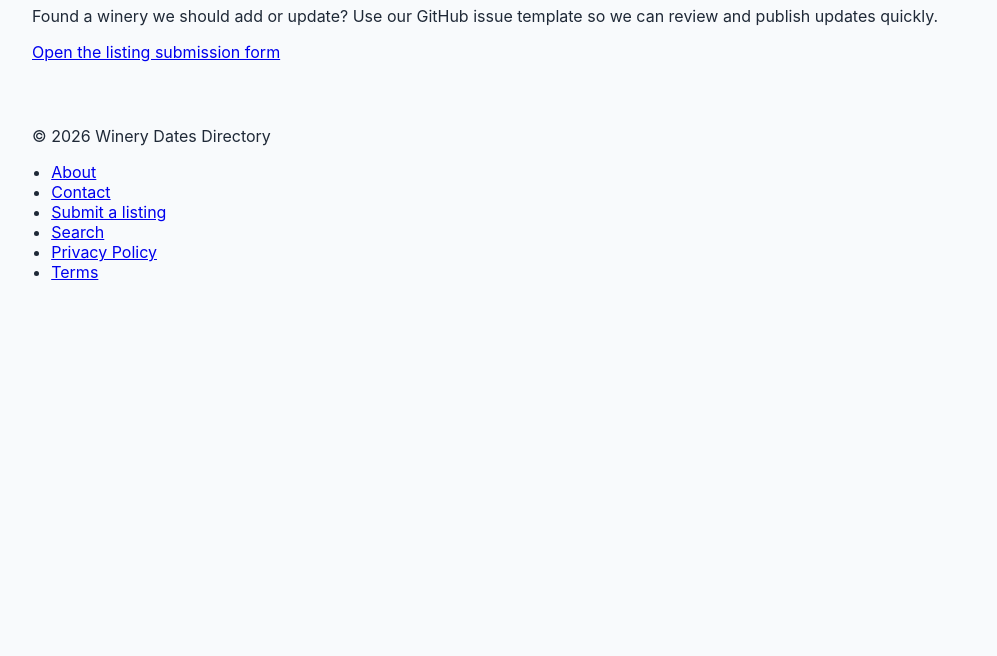
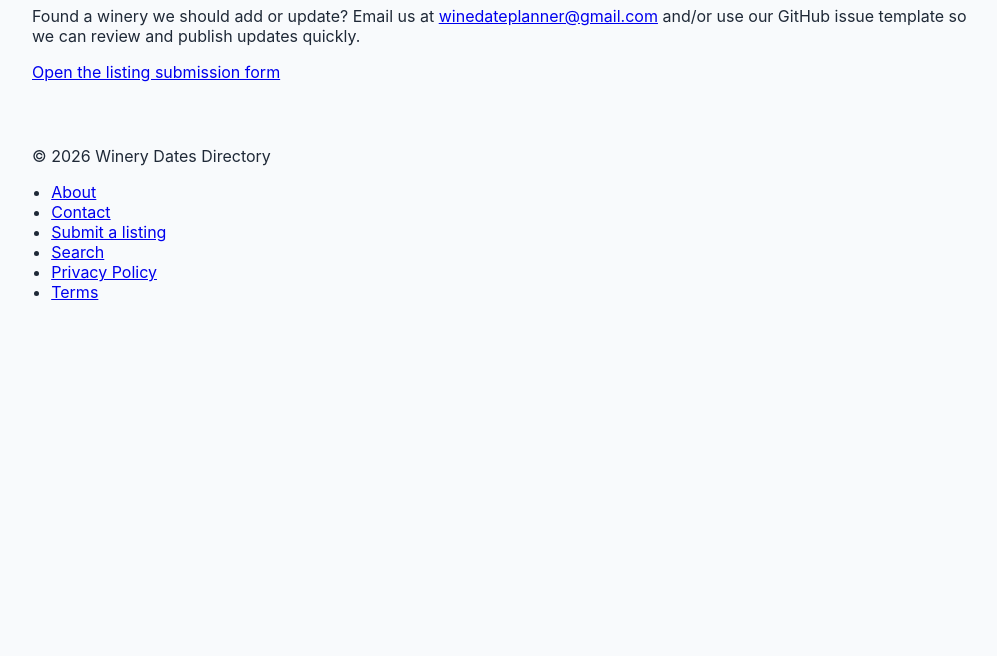
Before and after one commit to 03stories/winery-dates, an Astro site: page /submit-listing in a window 1280 px wide. Shown: the part 144-800 px from the top of the page, without its empty margins (128-1125 px from the left). Built offline with nearby package versions, Linux system fonts and the light colour scheme; Astro itself is replaced by a stand-in of ours; no server answers.

Commit message:
Update contact email and submit listing guidance

```diff
--- a/src/pages/contact.astro
+++ b/src/pages/contact.astro
@@ -5,7 +5,7 @@ import { toBasePath } from '../config/site';
 
 <BaseLayout title="Contact" description="Contact Winery Dates Directory.">
   <h1>Contact</h1>
-  <p>Email us at contact@example.com for listing corrections or partnership questions.</p>
+  <p>Email us at winedateplanner@gmail.com for listing corrections or partnership questions.</p>
   <p>
     Want to suggest a new winery? Use our{' '}
     <a href={toBasePath('/submit-listing')}>submit a listing form</a>.
--- a/src/pages/submit-listing.astro
+++ b/src/pages/submit-listing.astro
@@ -11,8 +11,9 @@ const hasSubmitListingUrl = Boolean(SUBMIT_LISTING_URL);
 >
   <h1>Submit a listing</h1>
   <p>
-    Found a winery we should add or update? Use our GitHub issue template so we can review and publish
-    updates quickly.
+    Found a winery we should add or update? Email us at
+    <a href="mailto:winedateplanner@gmail.com">winedateplanner@gmail.com</a> and/or use our GitHub issue
+    template so we can review and publish updates quickly.
   </p>
 
   {
```
